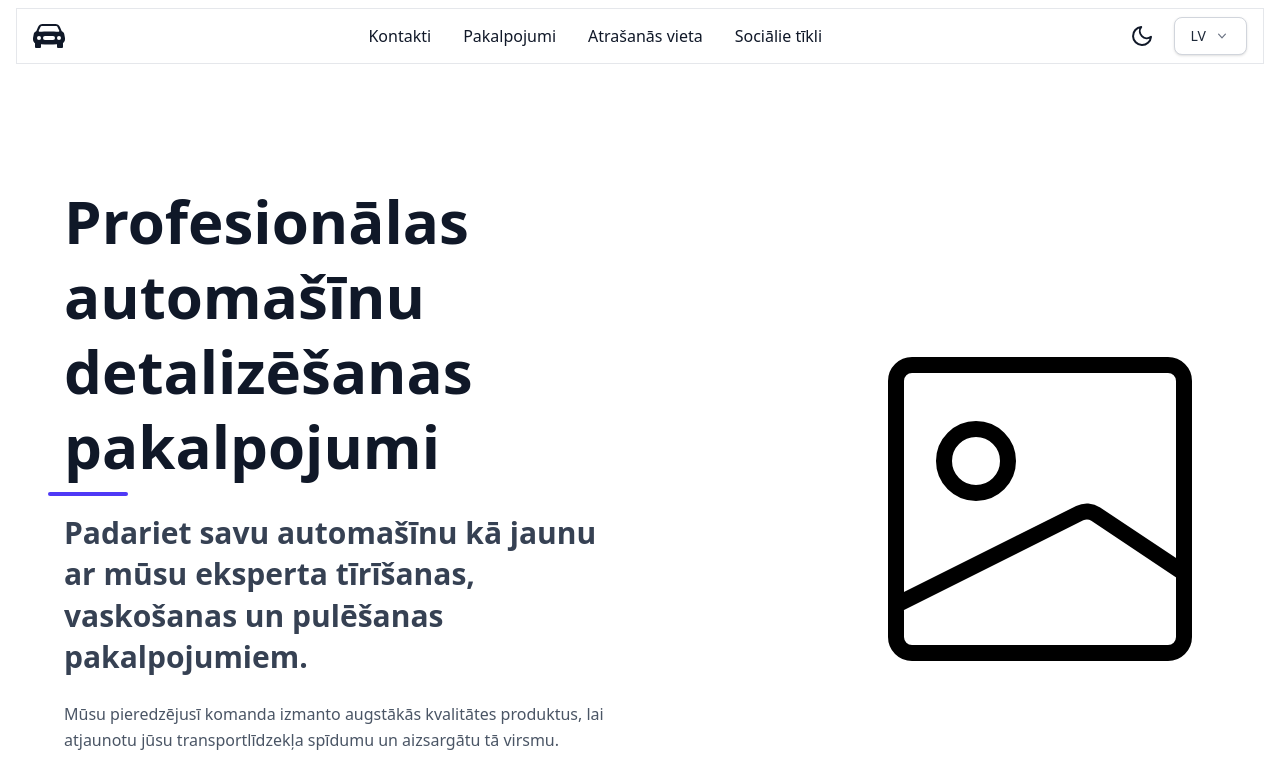
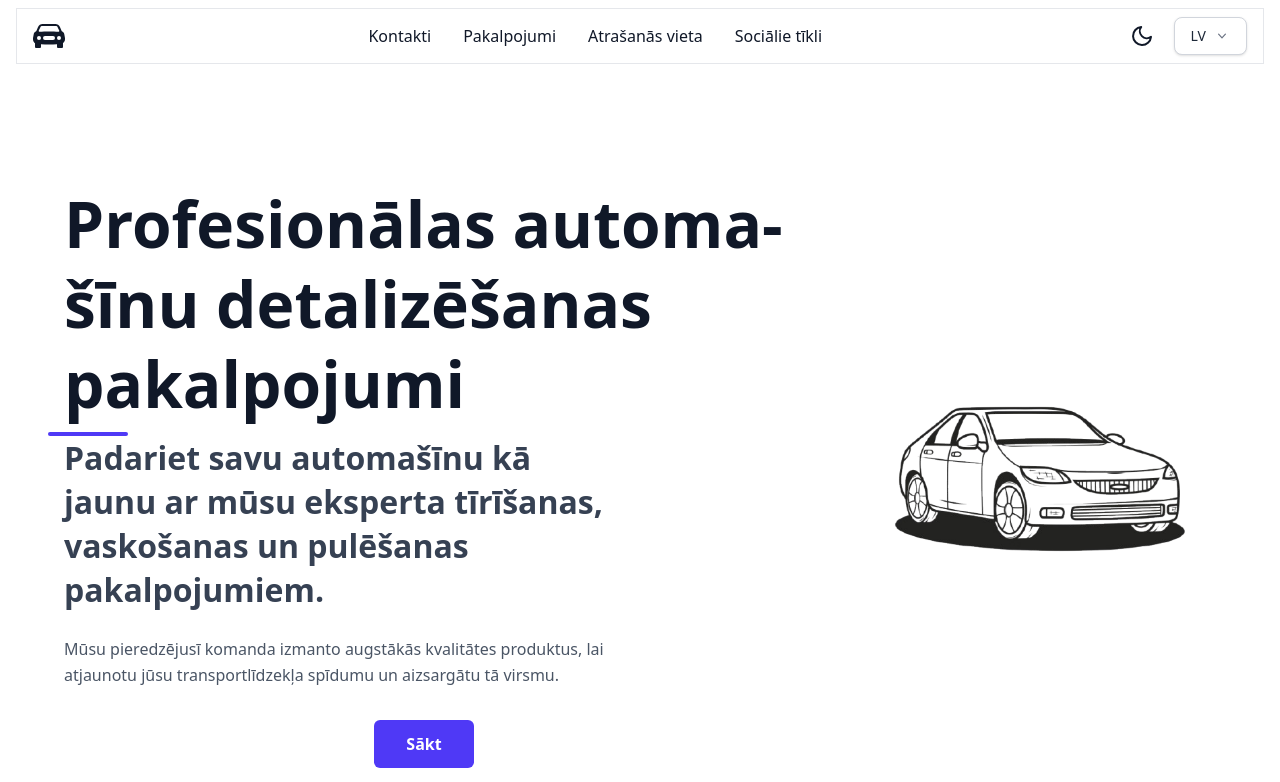
Before and after one commit to salvizj/fineshine, an Astro site: page /lv in a window 1280 px wide. Shown: the top 782 px of the page. Built offline with nearby package versions, Linux system fonts and the light colour scheme; Astro itself is replaced by a stand-in of ours.

Commit message:
add: new hero image for light/dark mode

```diff
--- a/src/components/HeroHeader.astro
+++ b/src/components/HeroHeader.astro
@@ -7,42 +7,49 @@ const { t } = Astro.props as Props
 ---
 
 <section
-	class="flex flex-col md:flex-row items-center max-w-7xl mx-auto px-6 py-16"
+	class="flex flex-col md:flex-row items-center max-w-7xl mx-auto px-4 sm:px-6 py-16"
 >
 	<div class="flex-1">
 		<h1
-			class="text-4xl sm:text-5xl md:text-6xl font-extrabold leading-tight sm:text-left text-center max-w-full sm:max-w-3xl px-2 sm:px-4 break-words
-               text-gray-900 dark:text-white animate-fadeInUp"
+			class="text-[clamp(2rem,6vw,4rem)] font-extrabold leading-tight text-left max-w-full sm:max-w-3xl px-2 sm:px-4 break-words hyphens-auto text-gray-900 dark:text-white animate-fadeInUp"
 		>
 			{t("hero.title")}
 		</h1>
 
-		<div
-			class="mt-2 w-20 h-1 bg-indigo-600 rounded mx-auto sm:mx-0 animate-fadeInUp"
-		>
-		</div>
+		<div class="mt-2 w-20 h-1 bg-indigo-600 rounded animate-fadeInUp"></div>
+
 		<h3
-			class="mt-4 text-xl sm:text-2xl md:text-3xl font-semibold leading-snug max-w-md sm:max-w-xl px-4 text-center sm:text-left
-                 text-gray-700 dark:text-gray-300 animate-fadeInUp"
+			class="text-[clamp(1rem,4vw,2rem)] font-semibold leading-snug max-w-md sm:max-w-xl px-4 text-left text-gray-700 dark:text-gray-300 animate-fadeInUp"
 		>
 			{t("hero.subtitle")}
 		</h3>
+
 		<p
-			class="mt-6 max-w-xl text-center sm:text-left text-gray-600 dark:text-gray-400 leading-relaxed px-4 animate-fadeInUp"
+			class="mt-6 max-w-xl text-left text-gray-600 dark:text-gray-400 leading-relaxed px-4 animate-fadeInUp"
 		>
 			{t("hero.description")}
 		</p>
+
 		<button
-			class="mt-8 px-8 py-3 bg-indigo-600 hover:bg-indigo-700 text-white font-semibold rounded-md
-               transition-colors duration-300 focus:outline-none focus:ring-2 focus:ring-indigo-500 focus:ring-offset-2 animate-fadeInUp"
+			class="mt-8 px-8 py-3 bg-indigo-600 hover:bg-indigo-700 text-white font-semibold rounded-md transition-colors duration-300 focus:outline-none focus:ring-2 focus:ring-indigo-500 focus:ring-offset-2 animate-fadeInUp"
 		>
 			{t("hero.cta")}
 		</button>
 	</div>
 
-	<div class="hidden md:block md:ml-12 animate-fadeInUp">
+	<!-- Light Mode Image -->
+	<div class="hidden dark:hidden md:block md:ml-12 animate-fadeInUp">
 		<img
-			src="/images/placeholder.svg"
+			src="/images/hero_car_dark.png"
+			alt="Hero illustration"
+			class="w-96 h-auto"
+		/>
+	</div>
+
+	<!-- Dark Mode Image -->
+	<div class="hidden dark:block md:ml-12 animate-fadeInUp">
+		<img
+			src="/images/hero_car_white.png"
 			alt="Hero illustration"
 			class="w-96 h-auto"
 		/>
```
Also changed, not shown: public/images/hero_car_dark.png (added), public/images/hero_car_white.png (added).
